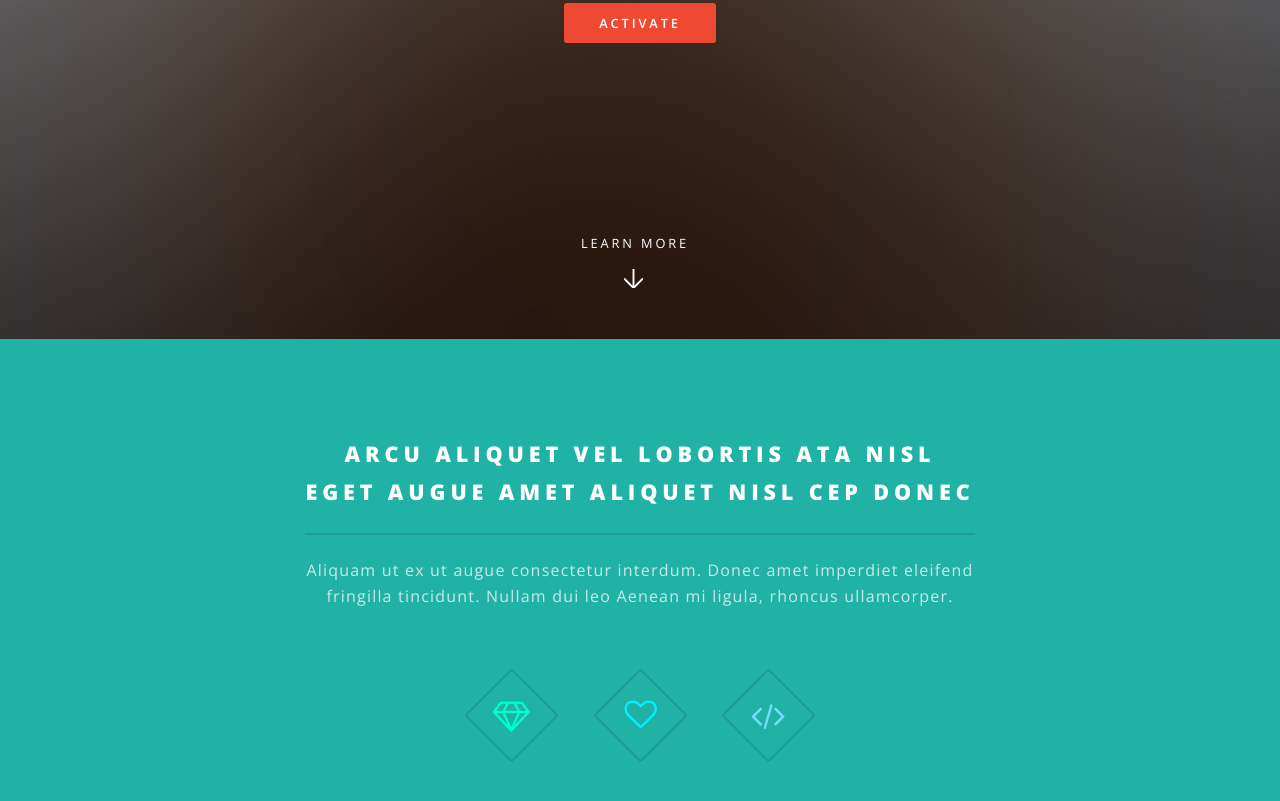
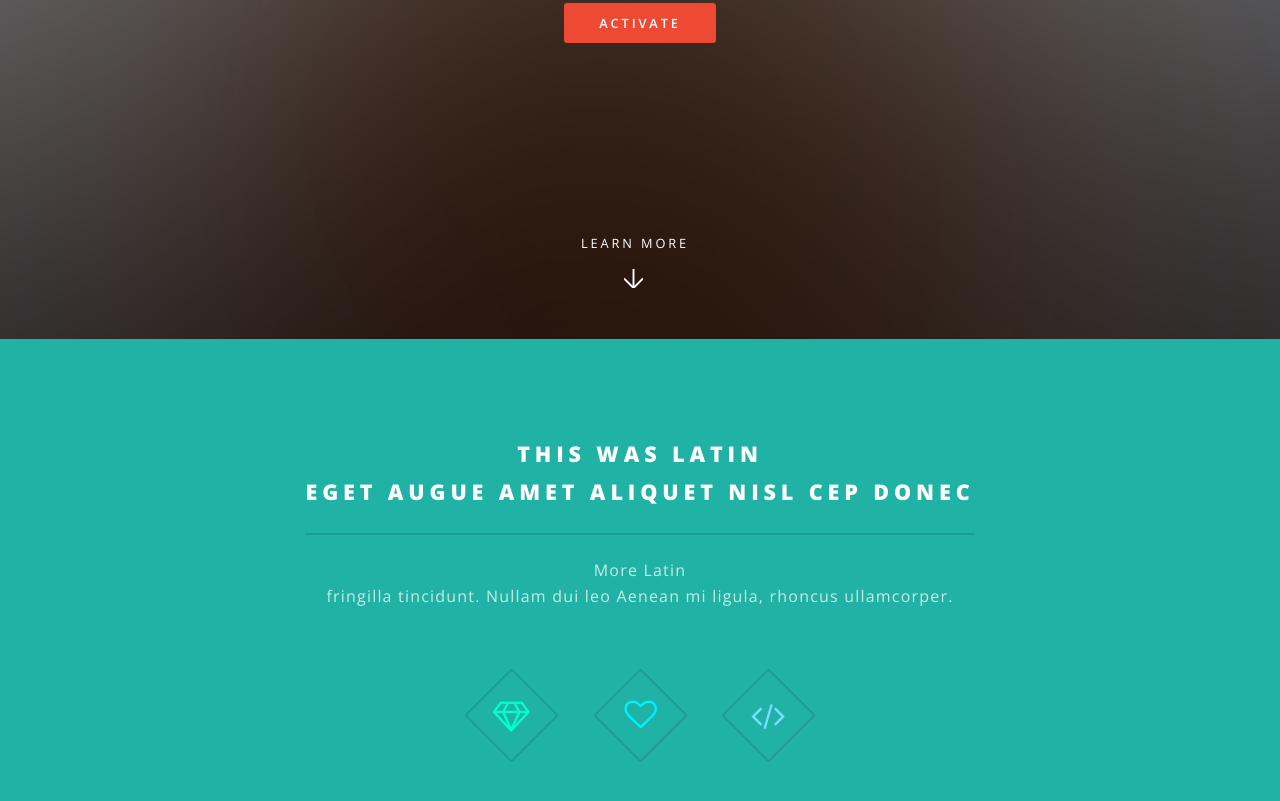
Before and after one commit to JamesPlays234/JamesPlays234.github.io, a plain HTML site: page index.html in a window 1280 px wide. Shown: the part 461-1262 px from the top of the page. Drawn offline with nearby package versions, Linux system fonts and the light colour scheme.

Commit message:
Update 2

```diff
--- a/index.html
+++ b/index.html
@@ -60,9 +60,9 @@
 					<section id="one" class="wrapper style1 special">
 						<div class="inner">
 							<header class="major">
-								<h2>Arcu aliquet vel lobortis ata nisl<br />
+								<h2>This was Latin<br />
 								eget augue amet aliquet nisl cep donec</h2>
-								<p>Aliquam ut ex ut augue consectetur interdum. Donec amet imperdiet eleifend<br />
+								<p>More Latin<br />
 								fringilla tincidunt. Nullam dui leo Aenean mi ligula, rhoncus ullamcorper.</p>
 							</header>
 							<ul class="icons major">
```
